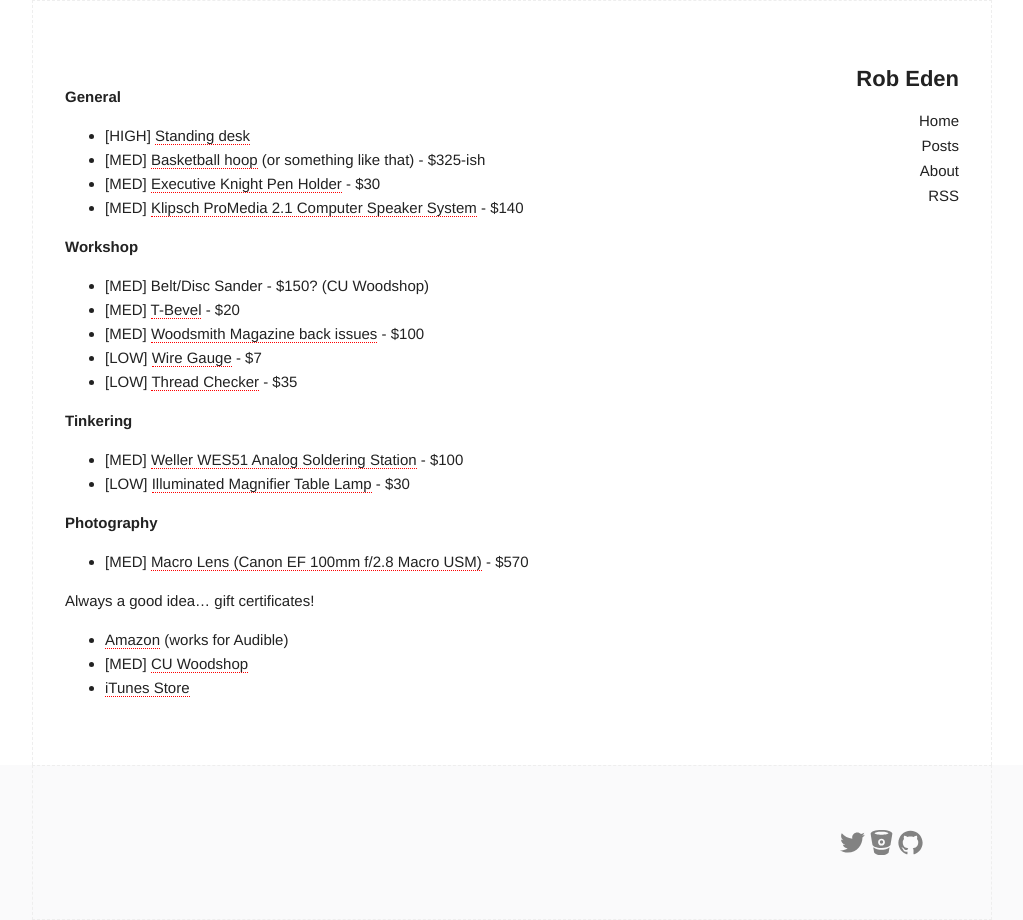
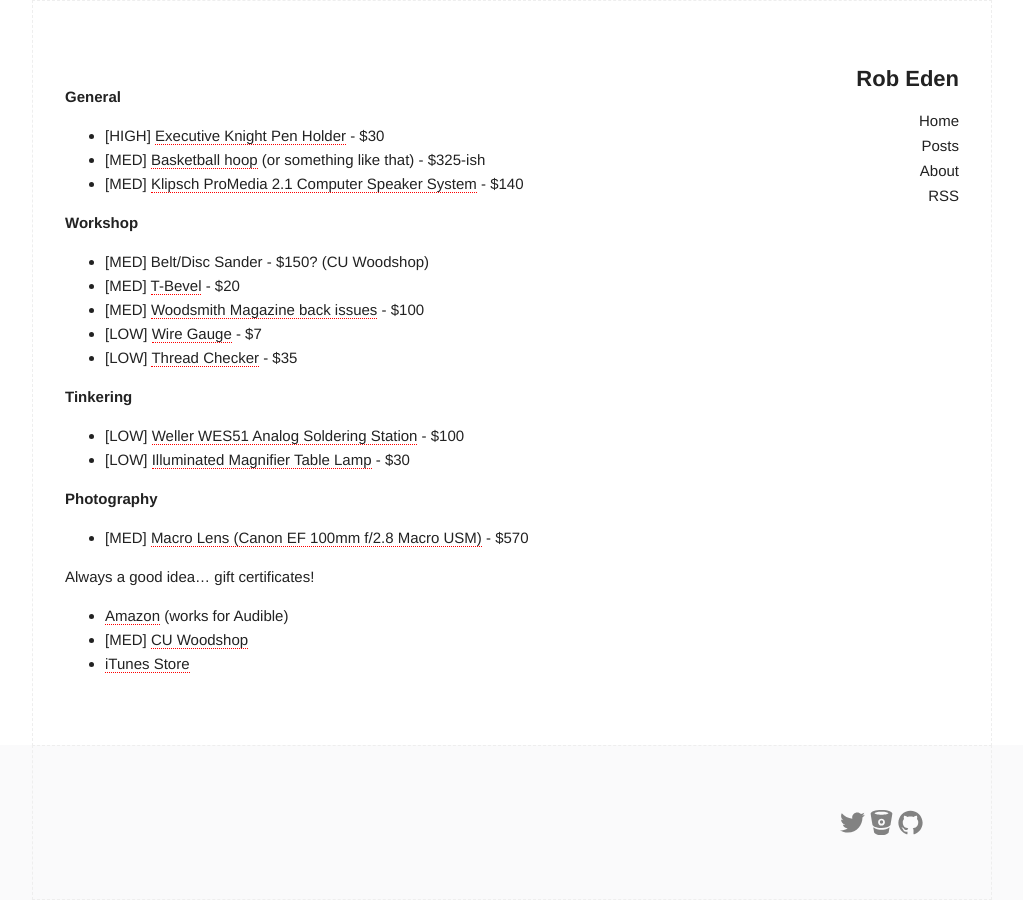
Before and after one commit to robeden/robeden.github.io, a Jekyll site: the page built from personal/wishlist.md, in a window 1280 px wide. Shown: the whole page, without its empty margins (128-1151 px from the left). Built offline with Jekyll 4.4.1, drawn with Linux system fonts in a browser that asks for light colours; our own code applies the rules of GitHub Pages for plain Markdown files; comment, search, counter and statistics services are not loaded.

Commit message:
Update wishlist.md

```diff
--- a/personal/wishlist.md
+++ b/personal/wishlist.md
@@ -3,9 +3,8 @@
 
 **General**
 
-- \[HIGH] [Standing desk](https://smile.amazon.com/dp/B012BMMK0C/ref=cm_sw_r_cp_awdb_qltbAbM2XYRNS)
+- \[HIGH] [Executive Knight Pen Holder](http://www.thinkgeek.com/product/1543/) - $30
 - \[MED] [Basketball hoop](http://a.co/b4vfCIk) (or something like that) - $325-ish
-- \[MED] [Executive Knight Pen Holder](http://www.thinkgeek.com/product/1543/) - $30
 - \[MED] [Klipsch ProMedia 2.1 Computer Speaker System](http://a.co/0xtWHan) - $140
 
 **Workshop**
@@ -18,7 +17,7 @@
 
 **Tinkering**
 
-- \[MED] [Weller WES51 Analog Soldering Station](http://a.co/acyAMEz) - $100
+- \[LOW] [Weller WES51 Analog Soldering Station](http://a.co/acyAMEz) - $100
 - \[LOW] [Illuminated Magnifier Table Lamp](https://www.ifixit.com/Store/Tools/Illuminated-Magnifier-Table-Lamp/IF145-038) - $30
 
 **Photography**
```
